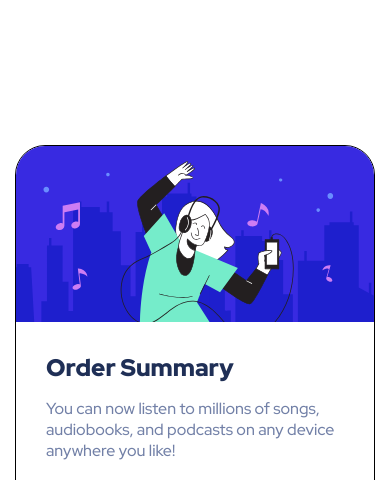
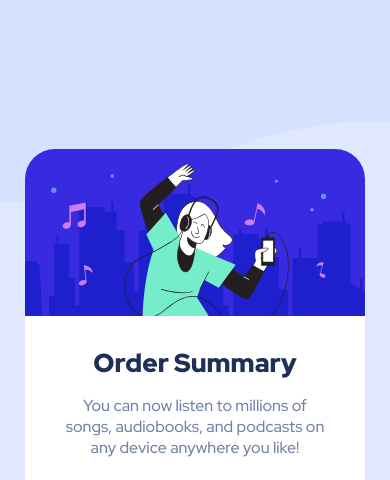
Before and after one commit to jacksen30/Order-summary-component-frontend-mentor-project, a plain HTML site: page index.html in a window 390 px wide. Shown: the top 480 px of the page. Drawn offline with Linux system fonts and the light colour scheme.

Commit message:
challenge completed - ready for initial  submission

```diff
--- a/index.html
+++ b/index.html
@@ -15,9 +15,7 @@
 <body>
   <main>
     <div class="card-container">
-      <div class="inner-top-image-wrapper">
-        <img class="hero-img" src="images\illustration-hero.svg" alt="Dancing Woman Illustration">
-      </div>
+      <img class="hero-img" src="images\illustration-hero.svg" alt="Dancing Woman Illustration">
       <div class="inner-bio-text-card">
         <h1>Order Summary</h1>
         <p>You can now listen to millions of songs, audiobooks, and podcasts on any
--- a/style.css
+++ b/style.css
@@ -10,18 +10,25 @@ body {
     align-items: center;
     justify-content: center;
     font-family: 'Red Hat Display', sans-serif;
-    /* background-image: url(images/pattern-background-desktop.svg); */
-}
+
+    background-color: hsl(225, 100%, 94%);
+    background-image: url('./images/pattern-background-desktop.svg');
+    background-repeat: no-repeat;
+    background-position: top left; /* As pattern only covers the top half - background-color fills in the other blank half */
+    background-size: 100%;
+    }
 
 .card-container {
-    border: 1px solid black;
     border-radius: 30px;
-    max-width: 360px;
+    max-width: 340px;
     overflow: hidden; /* Ensures img stays within border radius ect */
+    background-color: white;
+    z-index: 10; /* Keeps card container on top of the body background */
 }
 
 p {
-    font-size: 16px;
+    font-size: 15.3px;
+    text-align: center;
 }
 
 .hero-img {
@@ -35,13 +42,13 @@ p {
 
 .inner-bio-text-card h1 {
     font-weight: 900;
-    font-size: 24px;
+    font-size: 26px;
     padding-bottom: 15px;
     color:hsl(223, 47%, 23%);
+    text-align: center;
 }
 
 .inner-selected-plan-wrapper {
-   /* border: 1px solid red; */
     display: flex;
     align-items:center;
     justify-content:space-between;
@@ -65,8 +72,6 @@ p {
     color:hsl(223, 47%, 23%);
 }
 
-
-
 .btn {
     width: 85%;
     height: 40px;
@@ -74,7 +79,6 @@ p {
     border: none;
     font-weight: 700;
 }
-
 
 .btn-proceed {
     margin: 20px 25px 20px 25px;
@@ -102,14 +106,17 @@ a:hover {
     color: black;
 }
 
+@media screen and (max-width: 600px) {
 
+    body {
+        background-image: url('./images/pattern-background-mobile.svg');
+    }
 
-.test {
-color: hsl(225, 100%, 94%);
-color: hsl(245, 75%, 52%);
+    .inner-bio-text-card {
+        padding: 25px 38px 25px 38px;
+    }
 
-
-color: hsl(225, 100%, 98%);
-color: hsl(224, 23%, 55%);
-color: hsl(223, 47%, 23%);
+    p {
+        font-size: 16px;
+    }
 }
```
Also changed, not shown: images/completed-solution-desktop.JPG (added), images/completed-solution-mobile.JPG (added), images/favicon-32x32.png (deleted), 2 other files.
